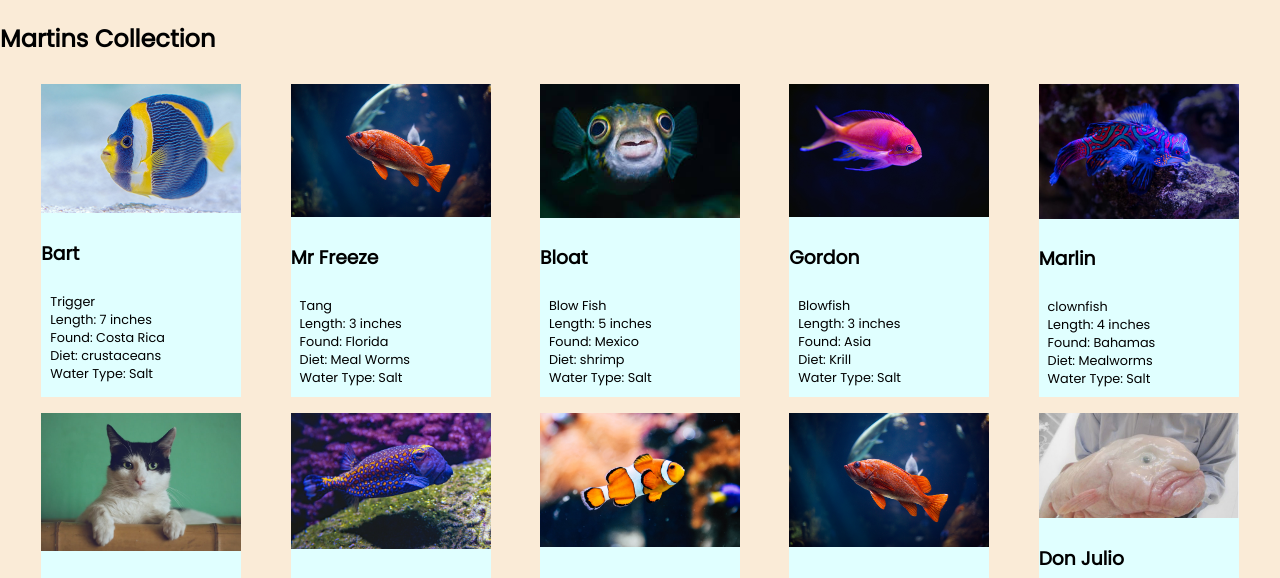
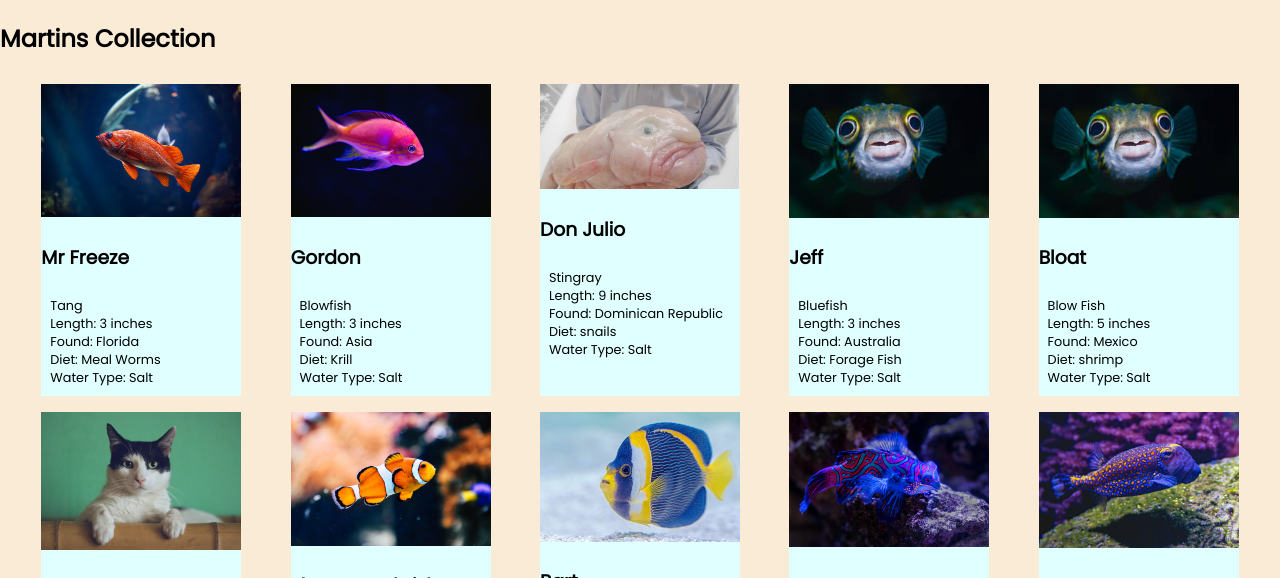
Before and after one commit to Slyydz/martins-aquarium, a plain HTML site: page index.html in a window 1280 px wide. Shown: the part 222-800 px from the top of the page. Drawn offline with Linux system fonts and the light colour scheme.

Commit message:
Added Sorting of Fish by divisors

```diff
--- a/index.html
+++ b/index.html
@@ -20,7 +20,7 @@
 		<section class="fishList">
 
 		</section>
-		<h2>Tips</h2>
+		<h2>Quotes</h2>
 		<section class="tipsList">
 			<ul class="tips-ul">
 
--- a/js/fish/FishData.js
+++ b/js/fish/FishData.js
@@ -8,6 +8,46 @@
 //Export the fishCollection array
 export const getFish = () => {
     return fishCollection
+}
+
+export const getMostHolyFish = () => {
+    // 3, 6, 9, 12, etc... fish
+    const holyFishArray = [];
+
+    for (const holyFishCount of fishCollection) {
+        if (holyFishCount.length % 3 == 0){
+            holyFishArray.push(holyFishCount);
+        }
+    }
+
+    return holyFishArray;
+}
+
+export const getSoldierFish = () => {
+    // 5, 10, 15, 20, 25, etc... fish
+    const soldiersArray = [];
+
+    for (const soldierFishCount of fishCollection){
+        if (soldierFishCount.length % 5 == 0){
+            soldiersArray.push(soldierFishCount)
+        }
+    }
+
+    return soldiersArray
+}
+
+export const getUnworthy = () => {
+    // Any fish not a multiple of 3 or 5
+    const unworthyArray = [];
+
+    for( const unworthyFishCount of fishCollection) {
+        if(unworthyFishCount.length % 3 != 0 && unworthyFishCount.length % 5 != 0){
+            unworthyArray.push(unworthyFishCount);
+
+        }
+    }
+
+    return unworthyArray
 }
 
 //declare fishCollection array and populate with fish objects
@@ -62,7 +102,7 @@ const fishCollection = [
         food: "not fish",
         image: "cat.jpg",
         species: "Cat",
-        length: 130,
+        length: 20,
         waterType: "Milk",
         harvestLocation: "Sydney"
     },
--- a/js/fish/FishList.js
+++ b/js/fish/FishList.js
@@ -8,6 +8,10 @@ import { getFish } from "./FishData.js"
 import { locationList } from "../location/locationList.js";
 import { getTips } from "../tips/tips.js";
 import { tipsList } from "../tips/tipsList.js";
+
+import { getMostHolyFish } from "./FishData.js";
+import { getSoldierFish } from "./FishData.js";
+import { getUnworthy } from "./FishData.js";
 
 export const FishList = () => {
 
@@ -26,14 +30,28 @@ export const FishList = () => {
 
     const fishes = getFish();
     const tips = getTips();
+    const holyFish = getMostHolyFish();
+    const soldierFish = getSoldierFish();
+    const unworthyFish = getUnworthy();
 
-    let fishHTMLRep = "";
+    let holyFishRep = "";
+    let soldierFishRep = "";
+    let unworthyFishRep = "";
     let locationRep = "";
     let tipsRep = "";
 
-    for(const oneFromSea of fishes){
-        fishHTMLRep += Fish(oneFromSea);
-    }
+
+    holyFish.forEach(onefromHoly => {
+        holyFishRep += Fish(onefromHoly);
+    })
+
+    soldierFish.forEach(onefromSoldier => {
+        soldierFishRep += Fish(onefromSoldier);
+    })
+
+    unworthyFish.forEach(onefromUnworthy => {
+        unworthyFishRep += Fish(onefromUnworthy);
+    })
 
     fishes.forEach(oneFromSeaLoc => {
         locationRep += locationList(oneFromSeaLoc);
@@ -44,7 +62,11 @@ export const FishList = () => {
     })
 
     // Add to the existing HTML in the content element
-    contentElement.innerHTML += `${fishHTMLRep}`;
+    contentElement.innerHTML += `${holyFishRep}`
+
+    contentElement.innerHTML += `${soldierFishRep}`
+
+    contentElement.innerHTML += `${unworthyFishRep}`
 
     contentElementLoc.innerHTML += `${locationRep}`;
 
```
